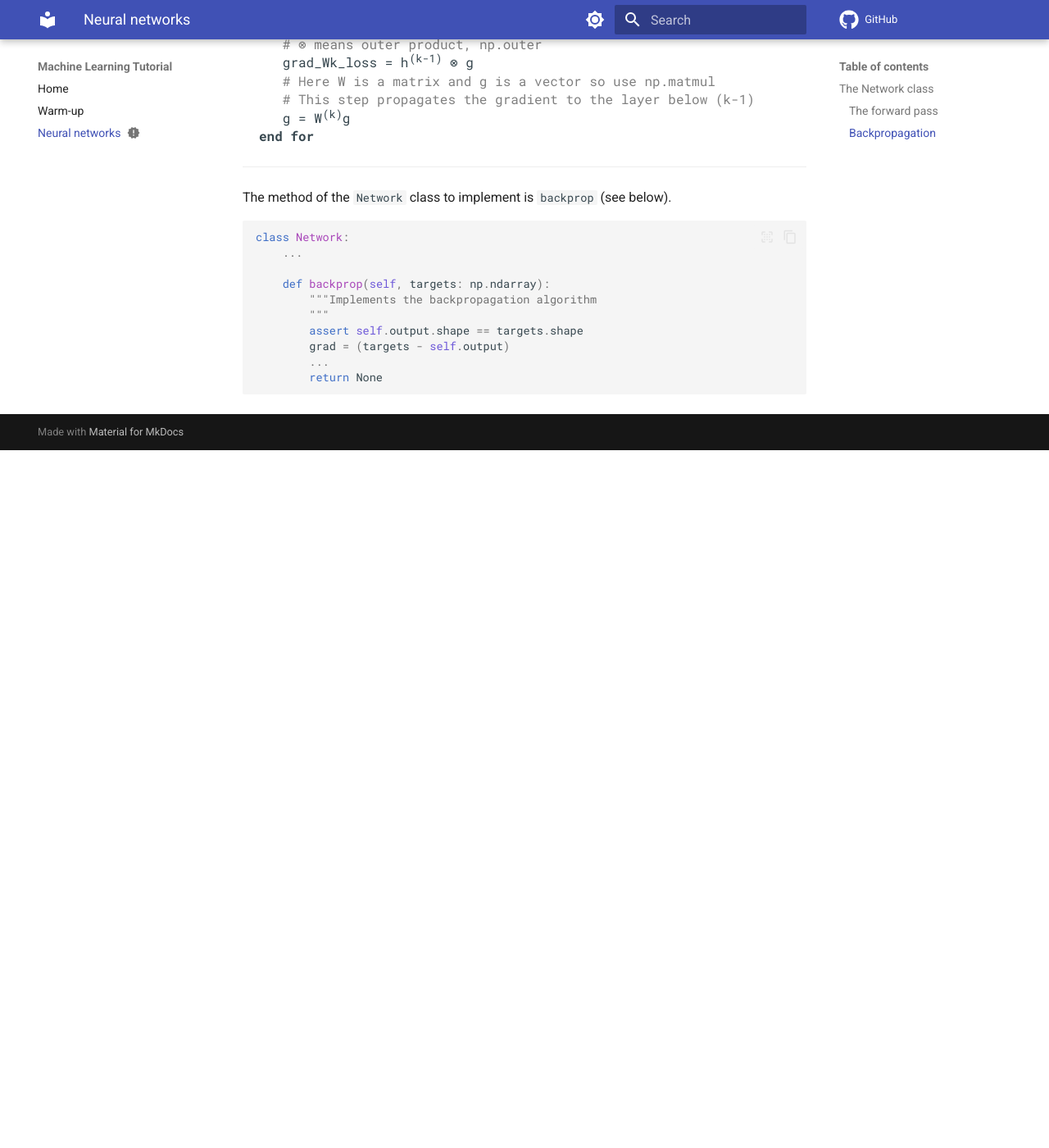
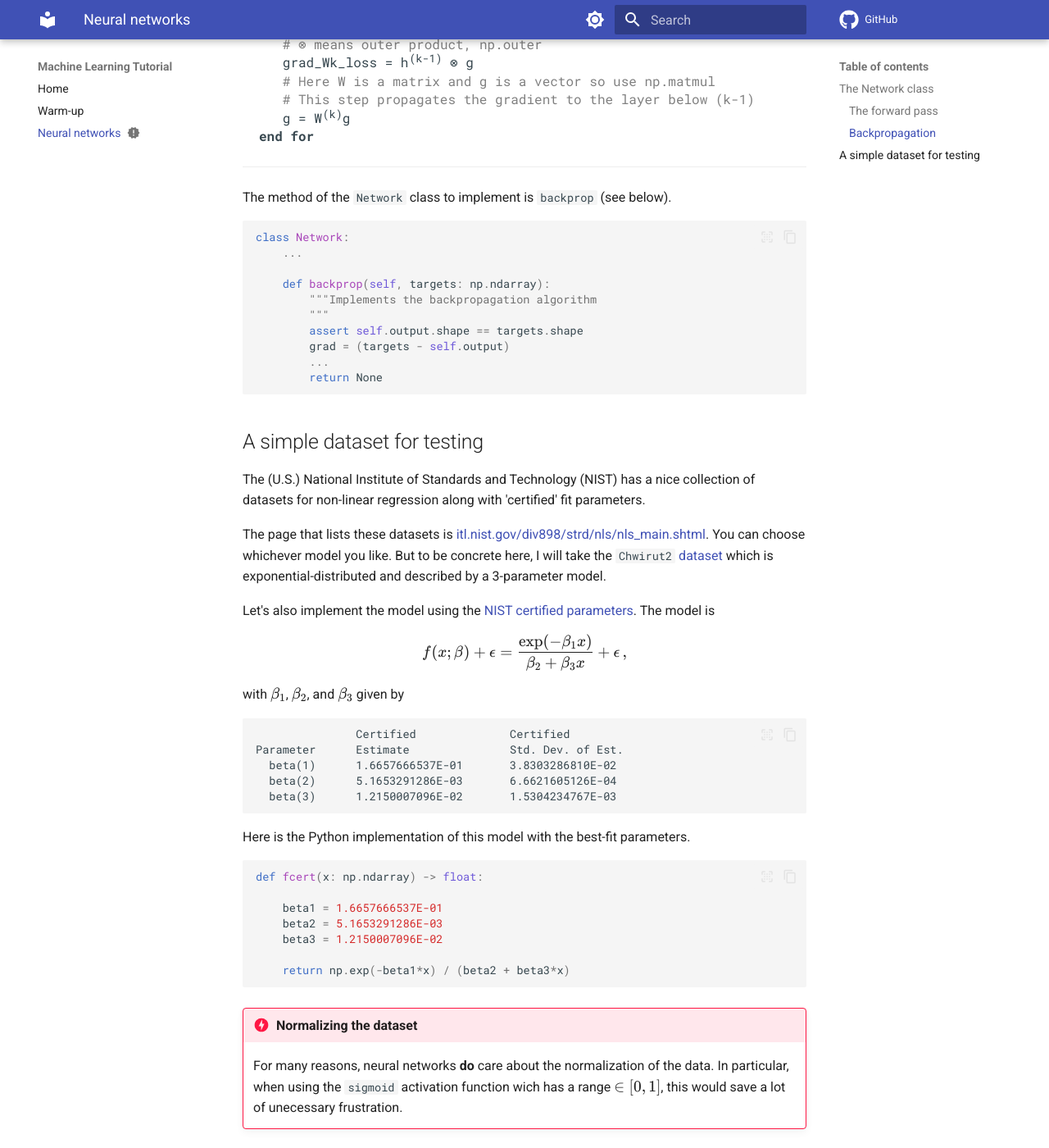
Before and after one commit to European-XFEL/machine_learning_tutorial, an MkDocs documentation site: the page built from docs/neural_networks.md, in a window 1280 px wide and 1400 px high, scrolled down 3109 px. Shown: the whole window at 82% size. Built offline with MkDocs 1.6.1 and Material for MkDocs 9.7.7, drawn with Linux system fonts in a browser that asks for light colours; comment, search, counter and statistics services are not loaded; before the commit the page ends 3658 px from its top, so only the background shows below that.

Commit message:
Added a section with a simple dataset for testing

````diff
--- a/docs/neural_networks.md
+++ b/docs/neural_networks.md
@@ -146,3 +146,38 @@ class Network:
         ...
         return None
 ```
+
+## A simple dataset for testing
+
+The (U.S.) National Institute of Standards and Technology (NIST) has a nice collection of datasets for non-linear regression along with 'certified' fit parameters.
+
+The page that lists these datasets is [itl.nist.gov/div898/strd/nls/nls_main.shtml](https://www.itl.nist.gov/div898/strd/nls/nls_main.shtml).
+You can choose whichever model you like. But to be concrete here, I will take the `Chwirut2` [dataset](https://www.itl.nist.gov/div898/strd/nls/data/chwirut2.shtml) which is exponential-distributed and described by a 3-parameter model.
+
+Let's also implement the model using the [NIST certified parameters](https://www.itl.nist.gov/div898/strd/nls/data/LINKS/v-chwirut2.shtml). The model is
+$$
+f(x; \beta) + \epsilon = \frac{\exp(-\beta_1 x)}{\beta_2 + \beta_3 x} + \epsilon\,,
+$$
+with $\beta_1$, $\beta_2$, and $\beta_3$ given by
+```
+               Certified              Certified
+Parameter      Estimate               Std. Dev. of Est.
+  beta(1)      1.6657666537E-01       3.8303286810E-02
+  beta(2)      5.1653291286E-03       6.6621605126E-04
+  beta(3)      1.2150007096E-02       1.5304234767E-03
+```
+
+Here is the Python implementation of this model with the best-fit parameters.
+```py
+def fcert(x: np.ndarray) -> float:
+
+    beta1 = 1.6657666537E-01
+    beta2 = 5.1653291286E-03
+    beta3 = 1.2150007096E-02
+
+    return np.exp(-beta1*x) / (beta2 + beta3*x)
+```
+
+!!! danger "Normalizing the dataset"
+
+    For many reasons, neural networks **do** care about the normalization of the data. In particular, when using the `sigmoid` activation function wich has a range $\in [0,1]$, this would save a lot of unecessary frustration.
````
